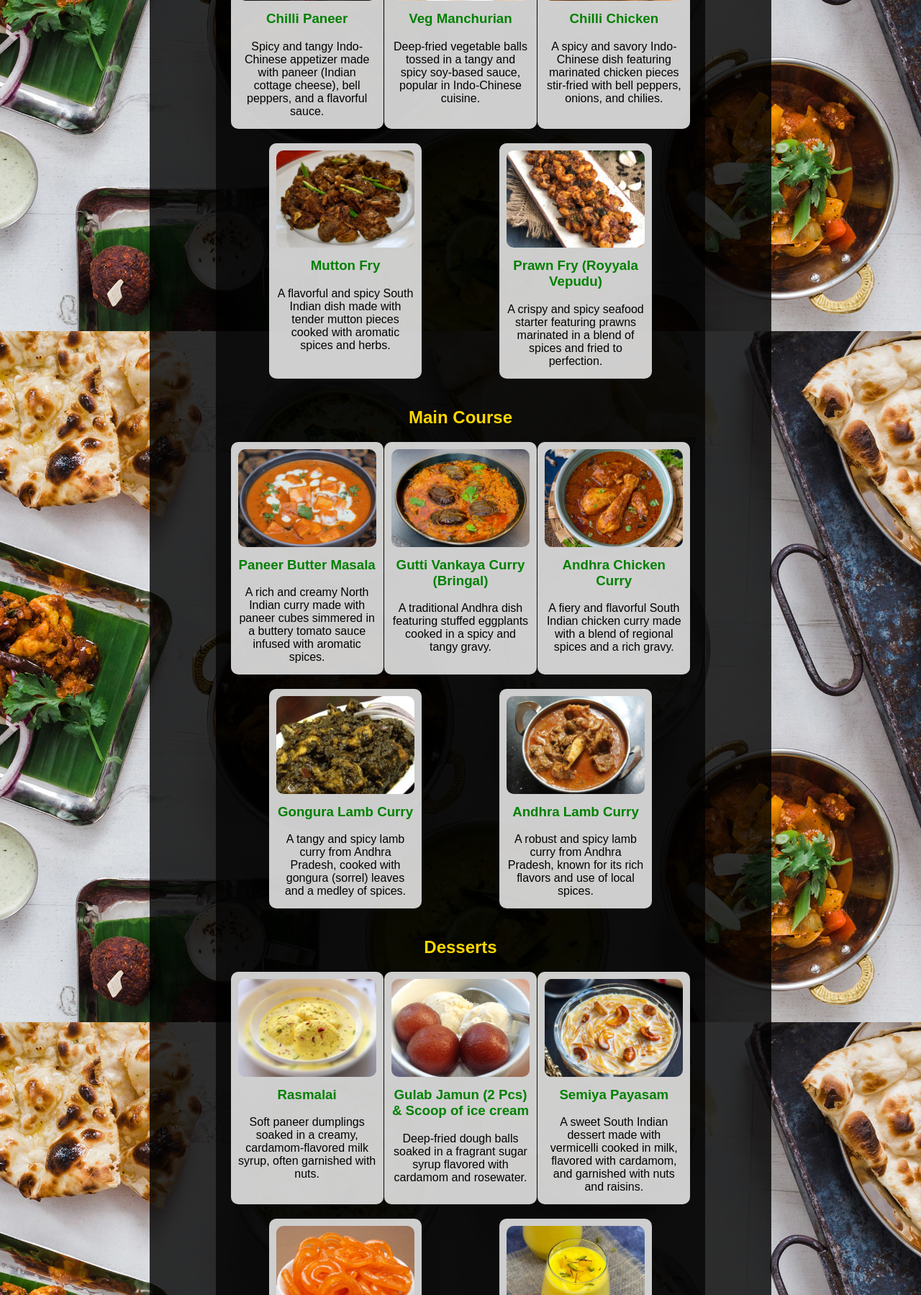
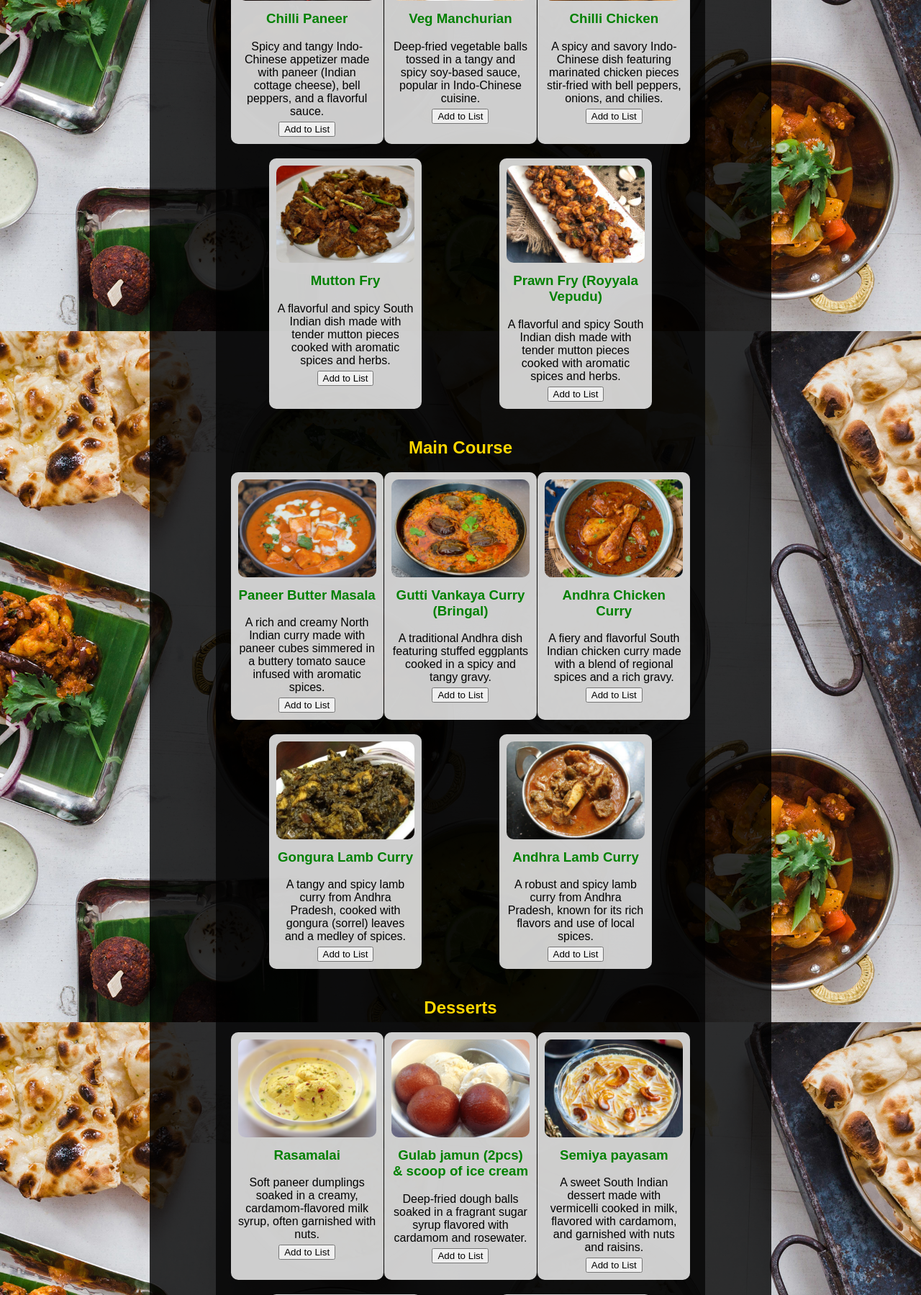
Before and after one commit to nalamsri90/Restaurant-table-booking-B9IS123-, a Flask app: page /menu in a window 1280 px wide. Shown: the part 500-2299 px from the top of the page at 72% size. Run offline with Flask 3, Linux system fonts and the light colour scheme.

Commit message:
added add to list button in the menu html

```diff
--- a/templates/menu.html
+++ b/templates/menu.html
@@ -8,26 +8,31 @@
             <img src="{{ url_for('static', filename='images starter1.jpg') }}" alt="Starter 1">
             <h3>Chilli Paneer</h3>
             <p>Spicy and tangy Indo-Chinese appetizer made with paneer (Indian cottage cheese), bell peppers, and a flavorful sauce.</p>
+            <button class="add-to-list" data-item="Starter 1">Add to List</button>
         </div>
         <div class="menu-item">
             <img src="{{ url_for('static', filename='images starter2.jpg') }}" alt="Starter 2">
             <h3>Veg Manchurian</h3>
             <p>Deep-fried vegetable balls tossed in a tangy and spicy soy-based sauce, popular in Indo-Chinese cuisine.</p>
+            <button class="add-to-list" data-item="Starter 2">Add to List</button>
         </div>
         <div class="menu-item">
             <img src="{{ url_for('static', filename='images starter3.jpg') }}" alt="Starter 3">
             <h3>Chilli Chicken</h3>
             <p>A spicy and savory Indo-Chinese dish featuring marinated chicken pieces stir-fried with bell peppers, onions, and chilies.</p>
+            <button class="add-to-list" data-item="Starter 3">Add to List</button>
         </div>
         <div class="menu-item">
             <img src="{{ url_for('static', filename='images starter4.jpg') }}" alt="Starter 4">
             <h3>Mutton Fry</h3>
             <p>A flavorful and spicy South Indian dish made with tender mutton pieces cooked with aromatic spices and herbs.</p>
+            <button class="add-to-list" data-item="Starter 4">Add to List</button>
         </div>
         <div class="menu-item">
             <img src="{{ url_for('static', filename='images starter5.jpg') }}" alt="Starter 5">
             <h3>Prawn Fry (Royyala Vepudu)</h3>
-          <p>A crispy and spicy seafood starter featuring prawns marinated in a blend of spices and fried to perfection.</p>
+            <p>A flavorful and spicy South Indian dish made with tender mutton pieces cooked with aromatic spices and herbs.</p>
+            <button class="add-to-list" data-item="Starter 5">Add to List</button>
         </div>
     </div>
 
@@ -37,56 +42,79 @@
             <img src="{{ url_for('static', filename='images main1.jpg') }}" alt="Main Course 1">
             <h3>Paneer Butter Masala</h3>
             <p>A rich and creamy North Indian curry made with paneer cubes simmered in a buttery tomato sauce infused with aromatic spices.</p>
+            <button class="add-to-list" data-item="Main Course 1">Add to List</button>
         </div>
         <div class="menu-item">
             <img src="{{ url_for('static', filename='images main2.jpg') }}" alt="Main Course 2">
             <h3>Gutti Vankaya Curry (Bringal)</h3>
             <p>A traditional Andhra dish featuring stuffed eggplants cooked in a spicy and tangy gravy.</p>
+            <button class="add-to-list" data-item="Main Course 2">Add to List</button>
         </div>
         <div class="menu-item">
             <img src="{{ url_for('static', filename='images main3.jpg') }}" alt="Main Course 3">
             <h3>Andhra Chicken Curry</h3>
             <p>A fiery and flavorful South Indian chicken curry made with a blend of regional spices and a rich gravy.</p>
+            <button class="add-to-list" data-item="Main Course 3">Add to List</button>
         </div>
         <div class="menu-item">
             <img src="{{ url_for('static', filename='images main4.jpg') }}" alt="Main Course 4">
             <h3>Gongura Lamb Curry</h3>
             <p>A tangy and spicy lamb curry from Andhra Pradesh, cooked with gongura (sorrel) leaves and a medley of spices.</p>
+            <button class="add-to-list" data-item="Main Course 4">Add to List</button>
         </div>
         <div class="menu-item">
             <img src="{{ url_for('static', filename='images main5.jpg') }}" alt="Main Course 5">
             <h3>Andhra Lamb Curry</h3>
             <p>A robust and spicy lamb curry from Andhra Pradesh, known for its rich flavors and use of local spices.</p>
+            <button class="add-to-list" data-item="Main Course 5">Add to List</button>
         </div>
     </div>
+
     <h2>Desserts</h2>
     <div class="menu-section">
         <div class="menu-item">
             <img src="{{ url_for('static', filename='images dessert1.jpg') }}" alt="Dessert 1">
-            <h3>Rasmalai</h3>
+            <h3>Rasamalai</h3>
             <p>Soft paneer dumplings soaked in a creamy, cardamom-flavored milk syrup, often garnished with nuts.</p>
+            <button class="add-to-list" data-item="Dessert 1">Add to List</button>
         </div>
         <div class="menu-item">
             <img src="{{ url_for('static', filename='images dessert2.jpg') }}" alt="Dessert 2">
-            <h3>Gulab Jamun (2 Pcs) & Scoop of ice cream</h3>
+            <h3>Gulab jamun (2pcs) & scoop of ice cream</h3>
             <p>Deep-fried dough balls soaked in a fragrant sugar syrup flavored with cardamom and rosewater.</p>
+            <button class="add-to-list" data-item="Dessert 2">Add to List</button>
         </div>
         <div class="menu-item">
             <img src="{{ url_for('static', filename='images dessert3.jpg') }}" alt="Dessert 3">
-            <h3>Semiya Payasam</h3>
+            <h3>Semiya payasam</h3>
             <p>A sweet South Indian dessert made with vermicelli cooked in milk, flavored with cardamom, and garnished with nuts and raisins.</p>
+            <button class="add-to-list" data-item="Dessert 3">Add to List</button>
         </div>
         <div class="menu-item">
             <img src="{{ url_for('static', filename='images dessert4.jpg') }}" alt="Dessert 4">
             <h3>Jilebi</h3>
             <p>Crispy, spiral-shaped sweets made from fermented batter, deep-fried, and soaked in saffron-infused sugar syrup.</p>
+            <button class="add-to-list" data-item="Dessert 4">Add to List</button>
         </div>
         <div class="menu-item">
             <img src="{{ url_for('static', filename='images dessert5.jpg') }}" alt="Dessert 5">
             <h3>Mango Lassi</h3>
             <p>A refreshing and creamy yogurt-based drink blended with ripe mangoes, sugar, and a hint of cardamom.</p>
+            <button class="add-to-list" data-item="Dessert 5">Add to List</button>
         </div>
     </div>
 </div>
 
+<script>
+    document.querySelectorAll('.add-to-list').forEach(button => {
+        button.addEventListener('click', function() {
+            const itemName = this.getAttribute('data-item');
+            let selectedItems = JSON.parse(localStorage.getItem('selectedItems')) || [];
+            selectedItems.push(itemName);
+            localStorage.setItem('selectedItems', JSON.stringify(selectedItems));
+            alert(itemName + ' has been added to your booking list.');
+        });
+    });
+</script>
+
 {% endblock %}
```
Lines whose indentation alone changed are shown as unchanged.
